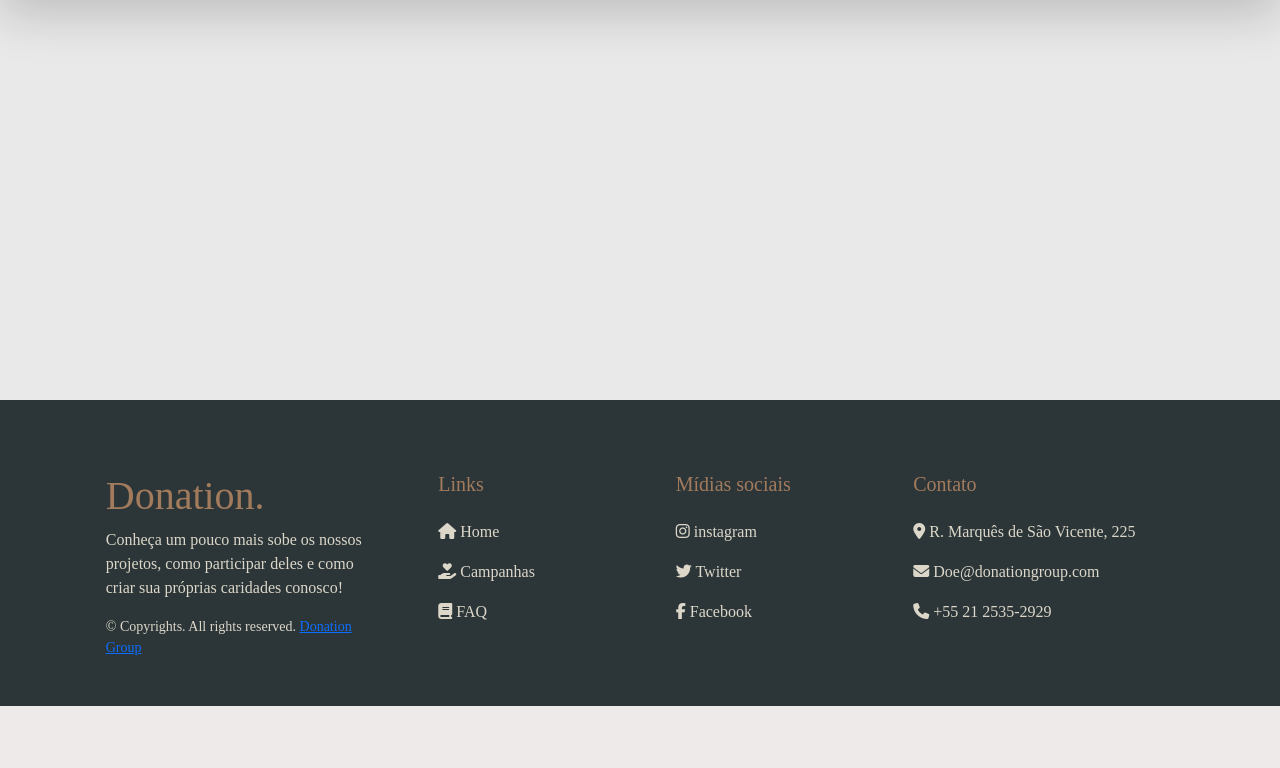
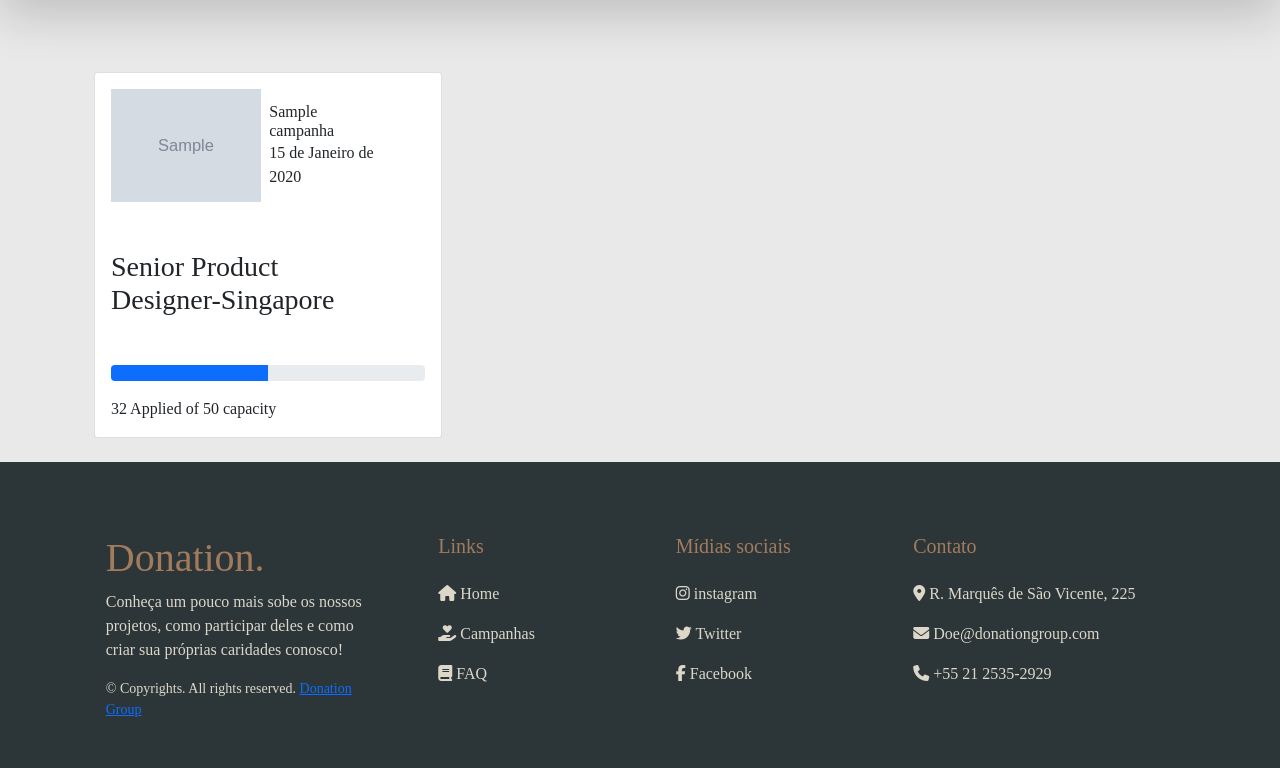
Before and after one commit to Levis33/progweb-2, a Django app: page / in a window 1280 px wide. Shown: the part 94-862 px from the top of the page. Before the commit the page ends 800 px from the top, so only its background shows below. Run offline with Django 4.2, Linux system fonts and the light colour scheme; tables that the repository leaves empty hold one stand-in row (values such as "Sample post"); grey boxes marked "Sample" are stand-in pictures; some libraries are stand-ins or nearby versions.

Commit message:
started developing home page

```diff
--- a/donation/project/views.py
+++ b/donation/project/views.py
@@ -8,7 +8,11 @@
 from django.contrib import messages
 
 def home(request):
-    context = {}
+    campanhas_destaque = Campanha.objects.all().order_by("data_inicio")[:3]
+    print(campanhas_destaque)
+    context = {
+        "campanhas_destaque": campanhas_destaque
+    }
     return render(request, 'home.html', context=context)
 
 def faq(request):
--- a/donation/templates/home.html
+++ b/donation/templates/home.html
@@ -17,4 +17,38 @@
 {% endfor %}
 {% endif %}
 
+
+{% for campanha in campanhas_destaque %}
+<div class="container mt-5 mb-3">
+  <div class="row">
+      <div class="col-md-4">
+          <div class="card p-3 mb-2">
+              <div class="d-flex justify-content-between">
+                  <div class="d-flex flex-row align-items-center">
+                      <div class="icon"> <img class="content-image img-fluid d-block mx-auto" src="{{ campanha.foto.url }}" alt="ten" width="200" height="200"> </div>
+                      <div class="ms-2 c-details">
+                          <h6 class="mb-0">{{campanha.nome}}</h6> <span>{{campanha.data_fim}}</span>
+                      </div>
+                  </div>
+                  <div class="badge"> <span>Design</span> </div>
+              </div>
+              <div class="mt-5">
+                  <h3 class="heading">Senior Product<br>Designer-Singapore</h3>
+                  <div class="mt-5">
+                      <div class="progress">
+                          <div class="progress-bar" role="progressbar" style="width: 50%" aria-valuenow="50" aria-valuemin="0" aria-valuemax="100"></div>
+                      </div>
+                      <div class="mt-3"> <span class="text1">32 Applied <span class="text2">of 50 capacity</span></span> </div>
+                  </div>
+              </div>
+          </div>
+      </div>
+
+
+  </div>
+</div>
+{% endfor %}
+
+
+<!-- aqui -->
 {% endblock %}
```
